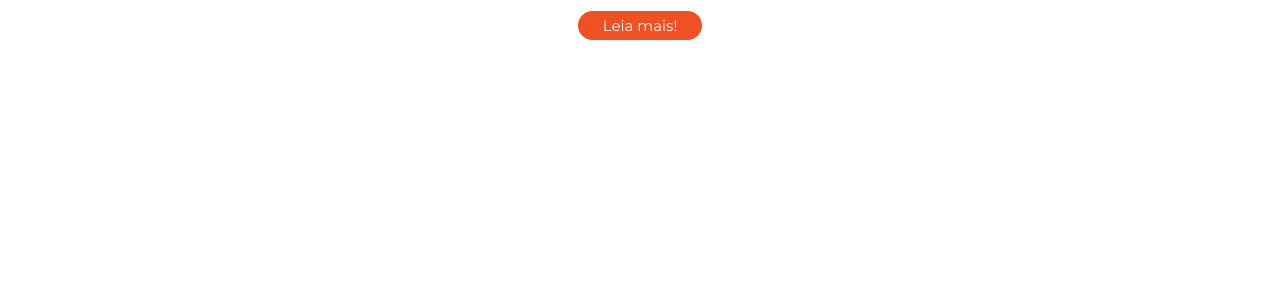
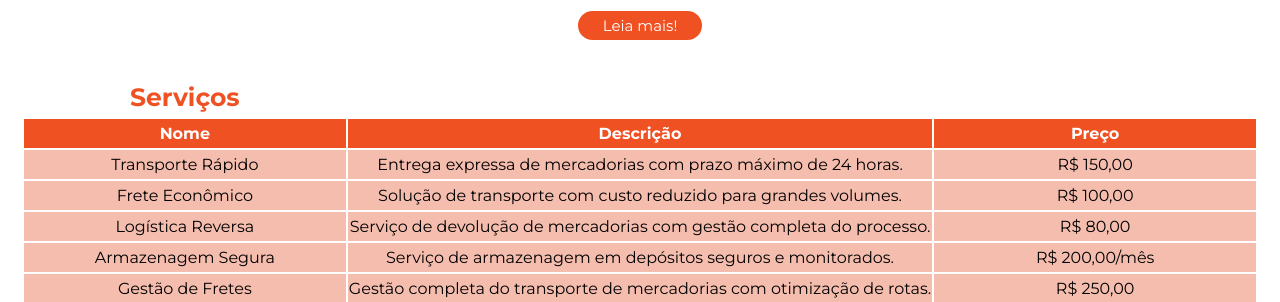
Before and after one commit to 03gabriel-coelho/teste-tecnico-truckme, a Vue app in the folder web-framework/: page / in a window 1280 px wide. Shown: the part 752-1054 px from the top of the page. Before the commit the page ends 880 px from the top, so only its background shows below. Built offline with nearby package versions, Linux system fonts and the light colour scheme.

Commit message:
feat: service table created

```diff
--- /dev/null
+++ b/web-framework/src/components/ServicesTableComponent.vue
@@ -0,0 +1,70 @@
+<script setup>
+defineProps({})
+</script>
+
+<template>
+  <div class="service-table-container">
+    <table class="service-table" id="service-table">
+      <h1 class="title">Serviços</h1>
+      <tr>
+        <th>Nome</th>
+        <th>Descrição</th>
+        <th>Preço</th>
+      </tr>
+      <tr>
+        <td>Transporte Rápido</td>
+        <td>Entrega expressa de mercadorias com prazo máximo de 24 horas.</td>
+        <td>R$ 150,00</td>
+      </tr>
+      <tr>
+        <td>Frete Econômico</td>
+        <td>Solução de transporte com custo reduzido para grandes volumes.</td>
+        <td>R$ 100,00</td>
+      </tr>
+      <tr>
+        <td>Logística Reversa</td>
+        <td>
+          Serviço de devolução de mercadorias com gestão completa do processo.
+        </td>
+        <td>R$ 80,00</td>
+      </tr>
+      <tr>
+        <td>Armazenagem Segura</td>
+        <td>Serviço de armazenagem em depósitos seguros e monitorados.</td>
+        <td>R$ 200,00/mês</td>
+      </tr>
+      <tr>
+        <td>Gestão de Fretes</td>
+        <td>
+          Gestão completa do transporte de mercadorias com otimização de rotas.
+        </td>
+        <td>R$ 250,00</td>
+      </tr>
+    </table>
+  </div>
+</template>
+
+<style scoped>
+.service-table-container {
+  display: flex;
+  justify-content: center;
+  flex-direction: column;
+  align-items: center;
+  margin-top: 10px;
+}
+
+.service-table tr th {
+  min-width: 25vw;
+  background-color: #f05123;
+  color: #fff;
+  padding-top: 5px;
+  padding-bottom: 5px;
+}
+
+.service-table tr td {
+  text-align: center;
+  padding-top: 5px;
+  padding-bottom: 5px;
+  background-color: #f5bdae;
+}
+</style>
--- a/web-framework/src/views/HomeView.vue
+++ b/web-framework/src/views/HomeView.vue
@@ -1,9 +1,11 @@
 <script setup>
   import BannerComponent from '../components/BannerComponent.vue'
   import AboutComponent from '../components/AboutComponent.vue'
+  import ServicesTableComponent from '../components/ServicesTableComponent.vue'
 </script>
 
 <template>
   <BannerComponent />
   <AboutComponent />
+  <ServicesTableComponent />
 </template>
```
